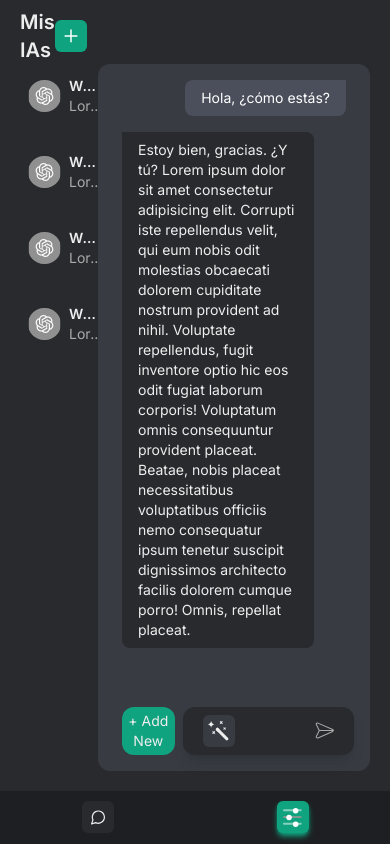
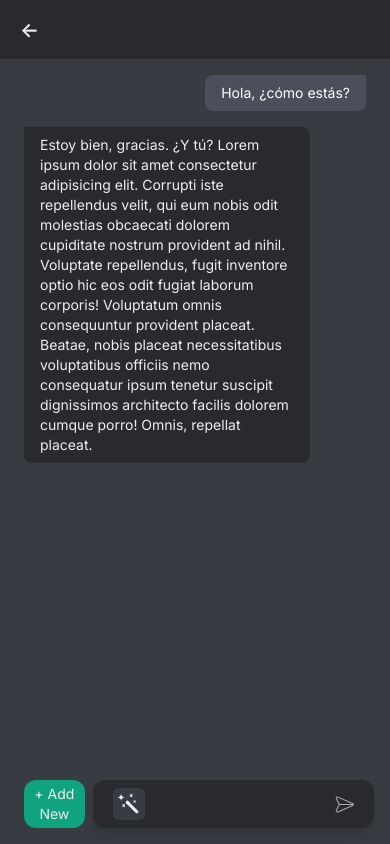
Before and after one commit to joaquindev23/FrontEnd_LLM, a Next.js app: page /app/iAs in a window 390 px wide. Built offline with nearby package versions, Linux system fonts and the light colour scheme.

Commit message:
chat continer responsive done

```diff
--- a/src/components/myChats/chatContiner/index.tsx
+++ b/src/components/myChats/chatContiner/index.tsx
@@ -1,14 +1,21 @@
-import React from "react";
+"use client";
+import React, { useState } from "react";
 import IABubble from "../bubbles/iaBubble";
 import UserBubble from "../bubbles/userBubble";
+import { GetChatID } from "@/hooks/getChatID";
 
 type Props = { children: React.ReactNode };
 
 export default function ChatContiner({ children }: Props) {
+  const [Show, setshow] = useState(true);
+  const chatId = GetChatID();
   return (
-    <div className="pt-16 w-full pr-5 pb-5">
-      <div className="w-full bg-core-thBg h-full rounded-xl flex flex-col items-center">
-        <div className="flex flex-col p-4 max-w-[800px] h-full w-full justify-between  ">
+    <div className={`w-full ${!Show && "max-sm:-z-10"} max-sm:absolute max-sm:h-screen`}>
+      <div className="bg-core-thBg h-full rounded-xl max-sm:rounded-none flex flex-col items-center">
+        <nav className="h-16 bg-core-secBg w-full text-core-text flex  items-center px-5 text-xl font-semibold">
+          <button onClick={()=>setshow(false)}>{"<-"}</button>
+        </nav>
+        <div className="flex flex-col p-4 max-w-[800px] h-full justify-between  ">
           <div className="flex flex-col space-y-4 overflow-y-auto">
             <UserBubble />
             <IABubble />
```
